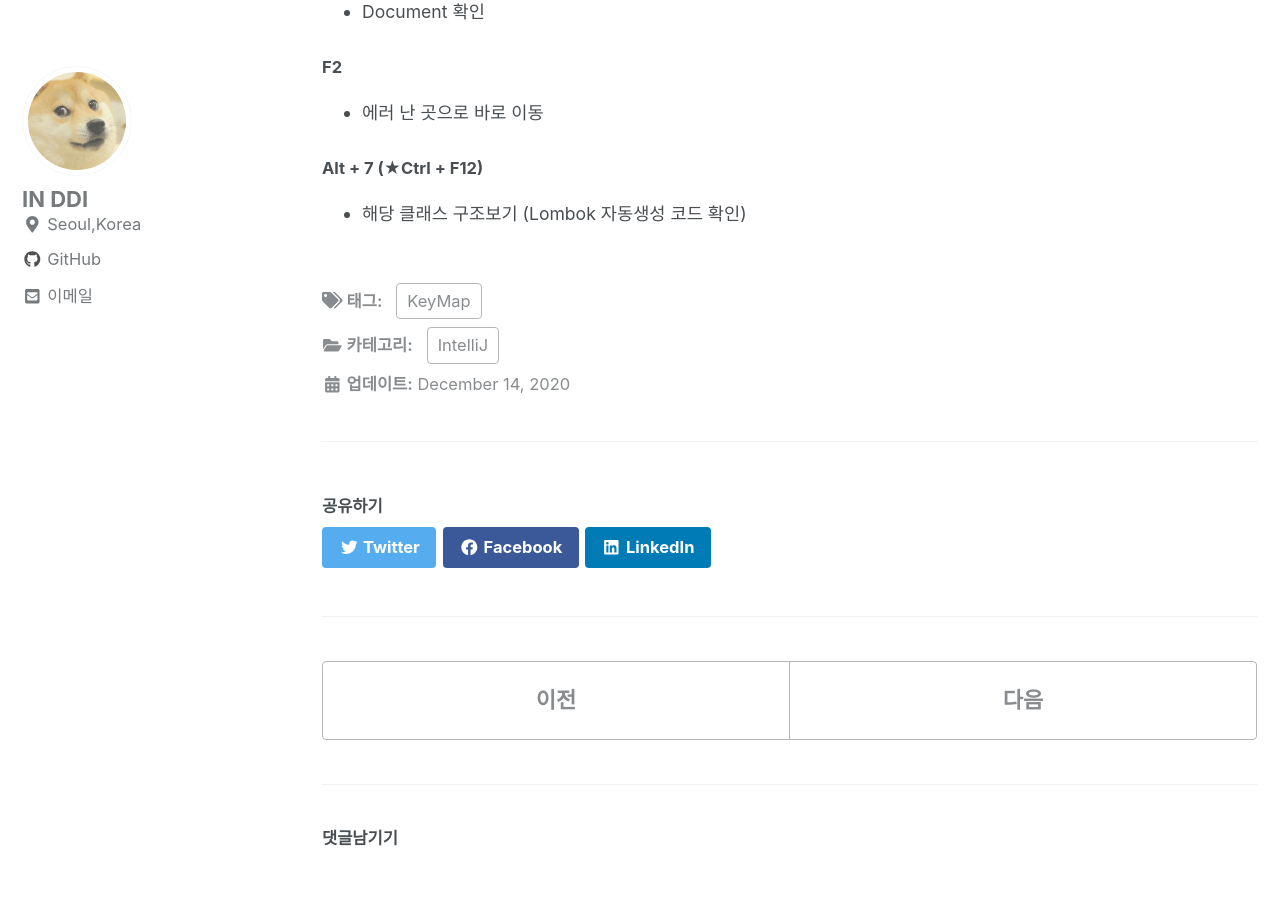
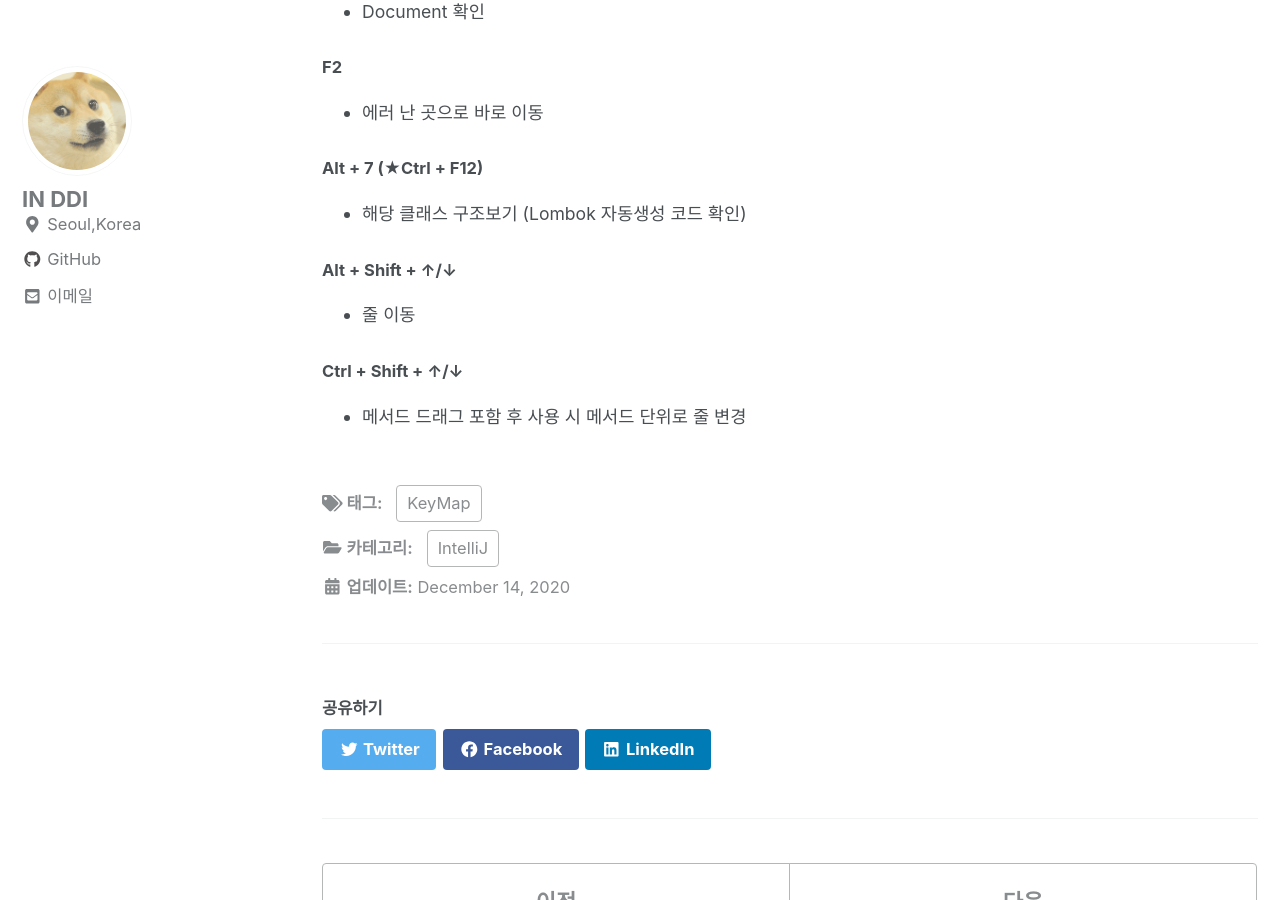
Before and after one commit to InSeok9068/inseok9068.github.io, a Jekyll site: the page built from _posts/intellij/2020-12-14-intellij-keymap.md, in a window 1280 px wide and 900 px high, scrolled down 3444 px. Built offline with Jekyll 4.4.1, drawn with Linux system fonts in a browser that asks for light colours; cached includes are drawn as plain includes; nearby versions of some CDN libraries; comment, search, counter and statistics services are not loaded.

Commit message:
인텔리제이 변경사항 추가

```diff
--- a/_posts/intellij/2020-12-14-intellij-keymap.md
+++ b/_posts/intellij/2020-12-14-intellij-keymap.md
@@ -142,3 +142,11 @@ IntelliJ의 자주 사용하는 단축키를 메모 해놓으려고 한다.
 #### Alt + 7 (★Ctrl + F12)
 
 - 해당 클래스 구조보기 (Lombok 자동생성 코드 확인)
+
+#### Alt + Shift + ↑/↓
+
+- 줄 이동
+
+#### Ctrl + Shift + ↑/↓
+
+- 메서드 드래그 포함 후 사용 시 메서드 단위로 줄 변경
```
